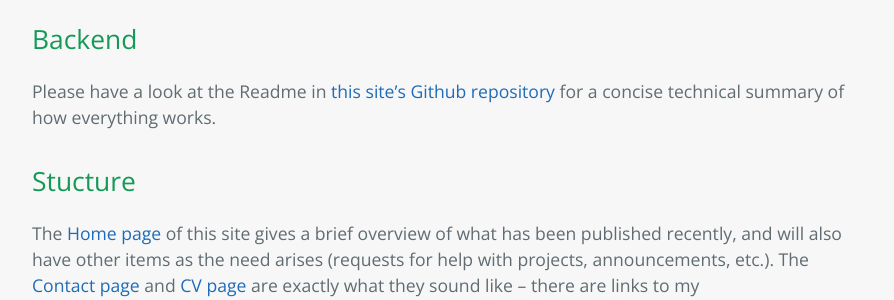
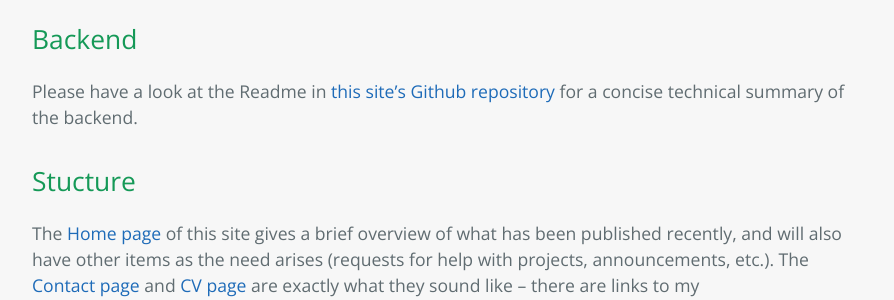
Before and after one commit to StevenTammen/StevenTammen.github.io, a Jekyll site: the page built from pages/about.md, in a window 1280 px wide and 900 px high, scrolled down 642 px. Shown: the part 181-481 px from the top of the window, without its empty margins (192-1086 px from the left). Built offline with Jekyll 4.4.1, drawn with Linux system fonts in a browser that asks for light colours.

Commit message:
Update about.md

```diff
--- a/pages/about.md
+++ b/pages/about.md
@@ -28,7 +28,7 @@ This site does not exist to
 
 ## Backend
 
-Please have a look at the Readme in [this site's Github repository](https://github.com/StevenTammen/steventammen.github.io) for a concise technical summary of how everything works.
+Please have a look at the Readme in [this site's Github repository](https://github.com/StevenTammen/steventammen.github.io) for a concise technical summary of the backend.
 
 ## Stucture
 
```
